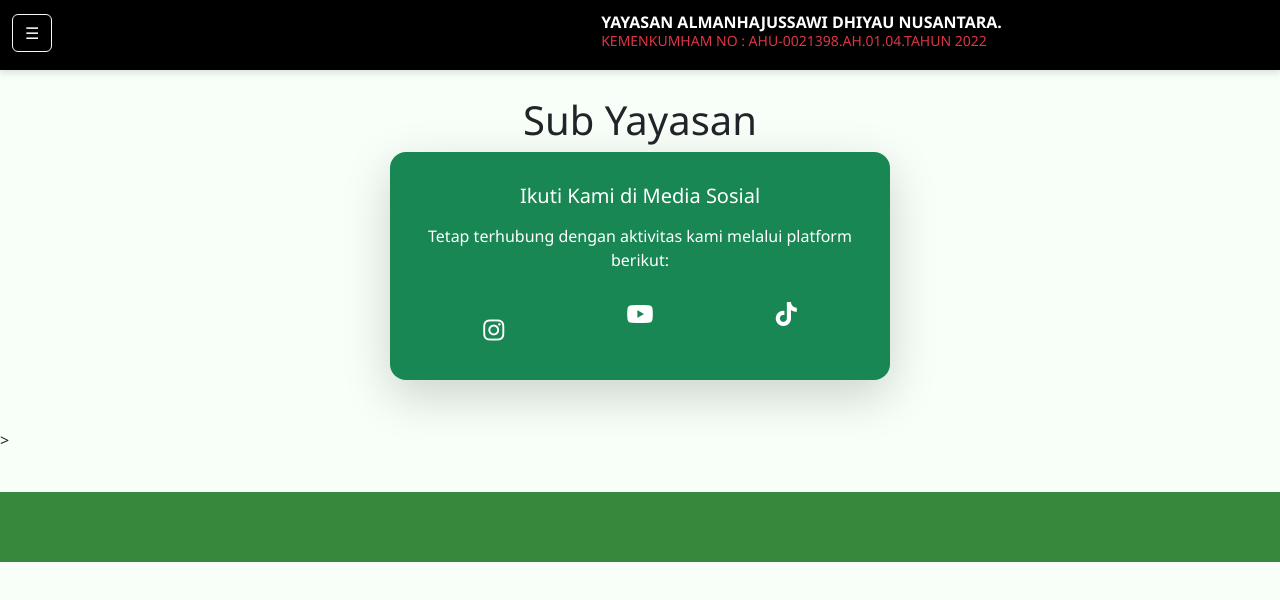
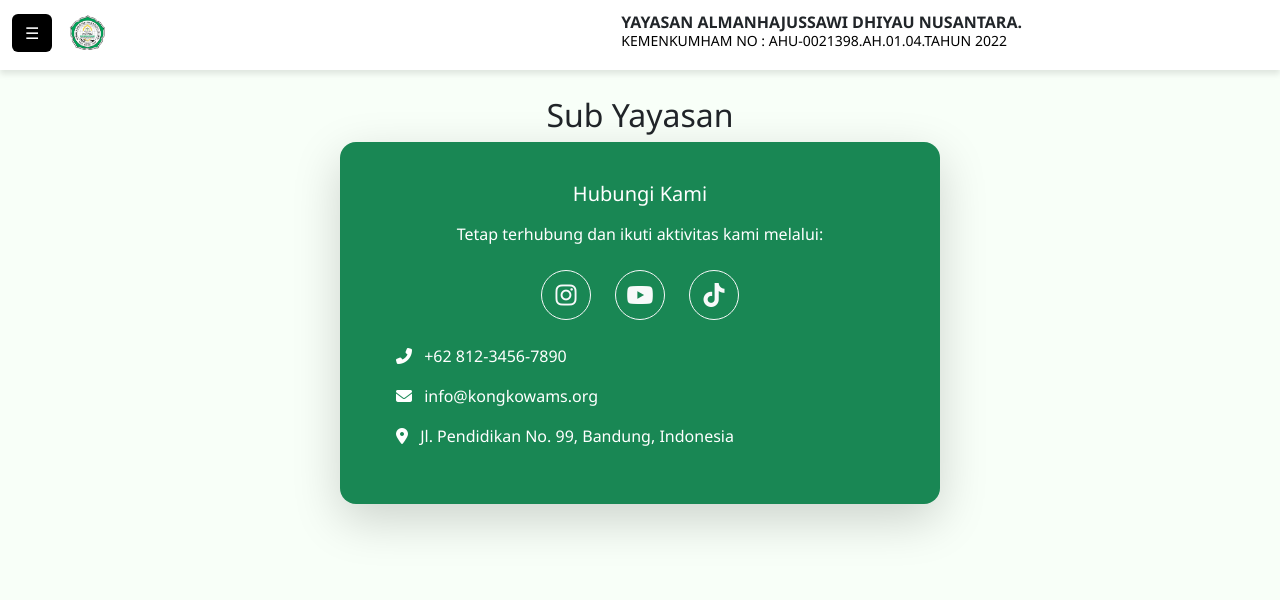
Before and after one commit to banghadi123/Almanhajussawi80, a plain HTML site: page kontak.html in a window 1280 px wide. Drawn offline with nearby package versions, Linux system fonts and the light colour scheme.

Commit message:
Update kontak.html

```diff
--- a/kontak.html
+++ b/kontak.html
@@ -176,7 +176,7 @@ footer {
   }
   /* Navbar lebih tinggi dan tetap hitam */
 .navbar-custom {
-  background-color: #000000;
+  background-color: #ffffff;
   padding-top: 0.5rem;
   padding-bottom: 0.7rem;
   min-height: 70px; /* menambah tinggi navbar */
@@ -223,17 +223,20 @@ footer {
 <nav class="navbar navbar-custom fixed-top">
   <div class="container-fluid d-flex align-items-center">
     <!-- Tombol Sidebar -->
-    <button class="btn btn-outline-light me-3" type="button" data-bs-toggle="offcanvas" data-bs-target="#sidebarMenu">
-      ☰
-    </button>
+    <button class="btn me-3" style="background-color: black; color: white;" type="button" data-bs-toggle="offcanvas" data-bs-target="#sidebarMenu">
+  ☰
+</button>
+
 
     <!-- Marquee horizontal: dua baris -->
+
+    <img src="img/yayasan.png" alt="Logo Yayasan" style="height: 40px; margin-right: 10px;" />
     <div class="marquee-horizontal-container">
       <div class="marquee-horizontal-text">
-        <div class="fw-bold text-white">
-          YAYASAN ALMANHAJUSSAWI DHIYAU NUSANTARA.
-        </div>
-        <div class="small text-danger">
+      <div class="fw-bold text-dark">
+       YAYASAN ALMANHAJUSSAWI DHIYAU NUSANTARA.
+     </div>
+        <div class="small" style="color: black;">
           KEMENKUMHAM NO : AHU-0021398.AH.01.04.TAHUN 2022
         </div>
       </div>
@@ -271,84 +274,41 @@ footer {
   </div>
 </div>
 
-  <!-- Card 4: Bawah Tengah -->
-   <main>
-   </main>
-  <main class="container my-5">
-  <h1 class="text-center mt-5 pt-5 fade-in-up">Sub Yayasan</h1>
+  <!-- Kontak Sosial Media -->
+<main class="container my-5">
+  <h2 class="text-center mt-5 pt-5 fade-in-up">Sub Yayasan</h2>
 
   <div class="d-flex justify-content-center">
-    <div class="card shadow-lg border-0 rounded-4 p-3 bg-success text-white" style="width: 100%; max-width: 500px; animation: floatCard 2s ease-in-out;">
+    <div class="card shadow-lg border-0 rounded-4 p-4 bg-success text-white" style="width: 100%; max-width: 600px;">
       <div class="card-body text-center">
-        <h5 class="card-title mb-3">Ikuti Kami di Media Sosial</h5>
-        <p class="mb-4">Tetap terhubung dengan aktivitas kami melalui platform berikut:</p>
-        <div class="d-flex justify-content-around fs-4">
-          <a href="https://instagram.com/kongkowams_" target="_blank" class="text-white text-decoration-none">
-            <p></p>
-            <i class="fab fa-instagram"></i>
+        <h5 class="card-title mb-3 fs-5">Hubungi Kami</h5>
+        <p class="mb-4 fs-6">Tetap terhubung dan ikuti aktivitas kami melalui:</p>
+
+        <!-- Ikon Media Sosial -->
+        <div class="d-flex justify-content-center gap-4 mb-4">
+          <a href="https://instagram.com/kongkowams_" target="_blank" class="btn btn-outline-light rounded-circle d-flex align-items-center justify-content-center" style="width: 50px; height: 50px;">
+            <i class="fab fa-instagram fs-4"></i>
           </a>
-          <a href="https://youtube.com/@kongkowams_" target="_blank" class="text-white text-decoration-none">
-            <i class="fab fa-youtube"></i>
+          <a href="https://youtube.com/@kongkowams_" target="_blank" class="btn btn-outline-light rounded-circle d-flex align-items-center justify-content-center" style="width: 50px; height: 50px;">
+            <i class="fab fa-youtube fs-4"></i>
           </a>
-          <a href="https://tiktok.com/@kongkowams_" target="_blank" class="text-white text-decoration-none">
-            <i class="fab fa-tiktok"></i>
+          <a href="https://tiktok.com/@kongkowams_" target="_blank" class="btn btn-outline-light rounded-circle d-flex align-items-center justify-content-center" style="width: 50px; height: 50px;">
+            <i class="fab fa-tiktok fs-4"></i>
           </a>
         </div>
-      </div>
-    </div>
-  </div>
-</main>
 
+        <!-- Kontak Langsung -->
+        <div class="text-start px-3 fs-6">
+          <p><i class="fas fa-phone-alt me-2"></i> <a href="https://wa.me/6281234567890" class="text-white text-decoration-none">+62 812-3456-7890</a></p>
+          <p><i class="fas fa-envelope me-2"></i> <a href="mailto:info@kongkowams.org" class="text-white text-decoration-none">info@kongkowams.org</a></p>
+          <p><i class="fas fa-map-marker-alt me-2"></i> Jl. Pendidikan No. 99, Bandung, Indonesia</p>
+        </div>
 <style>
-@keyframes floatCard {
-  0% { transform: translateY(20px); opacity: 0; }
-  100% { transform: translateY(0); opacity: 1; }
+.btn-outline-light:hover {
+  background-color: white !important;
+  color: #198754 !important;
+  transition: 0.3s ease;
 }
 </style>
->
-
-
-  <!-- Footer -->
-  <footer>
-  <marquee behavior="scroll" direction="left">
-    <i class="fab fa-tiktok" style="color: #000000;"></i>
-    <span style="color: #000000;"> Tiktok: kongkowams_ </span>
-
-    &nbsp;&nbsp;&nbsp; | &nbsp;&nbsp;&nbsp;
-
-    <i class="fab fa-instagram" style="color: #db0a9d;"></i>
-    <span style="color: #db0a9d;"> Instagram: kongkowams_</span>
-
-    &nbsp;&nbsp;&nbsp; | &nbsp;&nbsp;&nbsp;
-
-    <i class="fab fa-youtube" style="color: #FF0000;"></i>
-    <span style="color: #FF0000;"> Youtube: kongkowams_ </span>
-
-    &nbsp;&nbsp;&nbsp; | &nbsp;&nbsp;&nbsp;
-
-   <span style="color: #000000;">BERGERAK BERSAMA. WUJUDKAN HARAPAN LEWAT BANK MANDIRI 1660-0061-70021 KODE BANK 008 A/N ALMANHAJUSSAWI DHIYAU</span>
-
-   &nbsp;&nbsp;&nbsp; | &nbsp;&nbsp;&nbsp;
-
-</footer>
-<script>
-  document.addEventListener("DOMContentLoaded", () => {
-    const elements = document.querySelectorAll(".fade-in-up");
-
-    const observer = new IntersectionObserver((entries) => {
-      entries.forEach(entry => {
-        if (entry.isIntersecting) {
-          entry.target.classList.add("appear");
-          observer.unobserve(entry.target); // hanya muncul sekali
-        }
-      });
-    }, {
-      threshold: 0.1
-    });
-
-    elements.forEach(el => observer.observe(el));
-  });
-</script>
-
 </body>
 </html>
```
